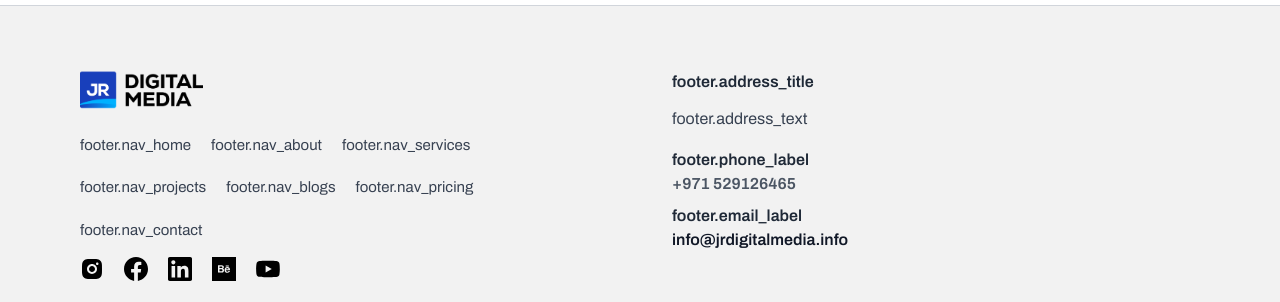
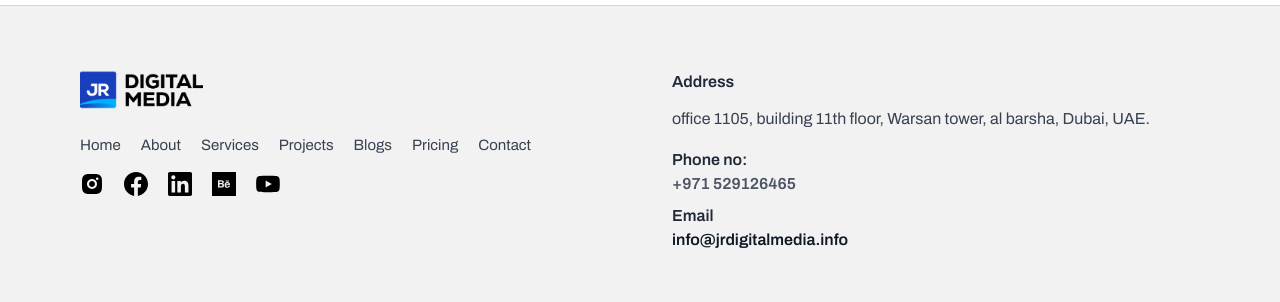
Before and after one commit to itssali20/JR-WEB, a React (Create React App) app: page /blog/digital-marketing-trends-2025 in a window 1280 px wide. Shown: the part 4264-4566 px from the top of the page. Built offline with nearby package versions, Linux system fonts and the light colour scheme; no server answers.

Commit message:
feat: Introduce `extracted_texts.json` for centralized text management and update internationalization files and components with new content.

```diff
--- a/public/locales/en/translation.json
+++ b/public/locales/en/translation.json
@@ -24,9 +24,19 @@
   "website_title": "WEBSITES",
   "website_tag": "Crafting engaging online experiences",
   "website_desc": "From stunning visuals to seamless functionality, we build websites that convert.",
+  "website_items_0": "Visual Content Strategy",
+  "website_items_1": "Content Creation",
+  "website_items_2": "Content Calendar",
+  "website_items_3": "Content Distribution",
+  "website_items_4": "Content Optimization",
+  "website_items_5": "Content Analytics",
   "social_title": "SOCIAL MEDIA",
   "social_tag": "Elevate your brand's online presence",
   "social_desc": "Engage your audience, build community, and drive traffic. Includes a free website.",
+  "social_items_0": "Responsive Design",
+  "social_items_1": "Prototyping",
+  "social_items_2": "User Journey Mapping",
+  "social_items_3": "UI Components",
   "crm_title": "CRM/ERP",
   "crm_tag": "Streamline your processes and customer relationships",
   "crm_desc": "Automate sales, marketing, and customer service workflows for enhanced efficiency.",
--- a/src/components/Footer.js
+++ b/src/components/Footer.js
@@ -32,43 +32,43 @@ export default function Footer() {
                   href="#"
                   className="hover:text-gray-900 transition text-[10px] lg:text-[15px]"
                 >
-                  {t('footer.nav_home')}
+                  {t('home')}
                 </a>
                 <a
                   href="#"
                   className="hover:text-gray-900 transition text-[10px] lg:text-[15px]"
                 >
-                  {t('footer.nav_about')}
+                  {t('about')}
                 </a>
                 <a
                   href="#"
                   className="hover:text-gray-900 transition text-[10px] lg:text-[15px]"
                 >
-                  {t('footer.nav_services')}
+                  {t('services')}
                 </a>
                 <a
                   href="#"
                   className="hover:text-gray-900 transition text-[10px] lg:text-[15px]"
                 >
-                  {t('footer.nav_projects')}
+                  {t('projects')}
                 </a>
                 <a
                   href="#"
                   className="hover:text-gray-900 transition text-[10px] lg:text-[15px]"
                 >
-                  {t('footer.nav_blogs')}
+                  {t('blogs')}
                 </a>
                 <a
                   href="#"
                   className="hover:text-gray-900 transition text-[10px] lg:text-[15px]"
                 >
-                  {t('footer.nav_pricing')}
+                  {t('pricing')}
                 </a>
                 <a
                   href="#"
                   className="hover:text-gray-900 transition text-[10px] lg:text-[15px]"
                 >
-                  {t('footer.nav_contact')}
+                  {t('contact')}
                 </a>
               </li>
             </ul>
@@ -126,12 +126,12 @@ export default function Footer() {
 
         {/* Right Section */}
         <div>
-          <h4 className="font-semibold mb-3">{t('footer.address_title')}</h4>
+          <h4 className="font-semibold mb-3">{t('address_heading')}</h4>
           <p className="text-gray-700 lg:mb-4 leading-relaxed">
-            {t('footer.address_text')}
+            {t('address_text')}
           </p>
-          <span className="font-semibold">{t('footer.phone_label')} <p className="text-gray-600 mb-2"> +971 529126465</p></span>
-          <span className="font-semibold">{t('footer.email_label')} <p className="text-gray-900 font-semibold mb-6">
+          <span className="font-semibold">{t('phone_label')} <p className="text-gray-600 mb-2"> +971 529126465</p></span>
+          <span className="font-semibold">{t('email_label')} <p className="text-gray-900 font-semibold mb-6">
             info@jrdigitalmedia.info
           </p></span>
         </div>
--- a/src/components/PricingSection.js
+++ b/src/components/PricingSection.js
@@ -24,12 +24,12 @@ export default function PricingSection() {
   const activeTabRef = useRef(null);
 
   const filters = [
-    { id: "web", label: t("pricing.filter_web"), icon: "💻" },
-    { id: "seo", label: t("pricing.filter_seo"), icon: "🔍" },
-    { id: "social", label: t("pricing.filter_social"), icon: "📱" },
-    { id: "cgi", label: t("pricing.filter_cgi"), icon: "🎬" },
-    { id: "erp", label: t("pricing.filter_erp"), icon: "📊" },
-    { id: "creative", label: t("pricing.filter_creative"), icon: "🎨" },
+    { id: "web", label: t("web"), icon: "💻" },
+    { id: "seo", label: t("seo"), icon: "🔍" },
+    { id: "social", label: t("social"), icon: "📱" },
+    { id: "cgi", label: t("cgi"), icon: "🎬" },
+    { id: "erp", label: t("erp"), icon: "📊" },
+    { id: "creative", label: t("creative"), icon: "🎨" },
   ];
 
   // Firestore collections
@@ -393,7 +393,7 @@ export default function PricingSection() {
 
                 <div className="mt-auto px-6 md:px-8 pb-6 md:pb-8">
                   <button className="w-full bg-gradient-to-r from-blue-600 to-blue-800 text-white font-semibold py-3 rounded-xl hover:from-blue-700 hover:to-blue-900 transition-all duration-300 transform hover:scale-105 shadow-lg hover:shadow-xl flex items-center justify-center gap-2">
-                    {t("pricing.get_started")} <ArrowRight size={18} />
+                    {t("get_started")} <ArrowRight size={18} />
                   </button>
                 </div>
               </div>
@@ -404,10 +404,10 @@ export default function PricingSection() {
             <div className="text-center py-16">
               <div className="text-6xl mb-4">🚧</div>
               <h3 className="text-2xl font-bold text-gray-600 mb-2">
-                {t("pricing.no_services_found")}
+                {t("no_services_found")}
               </h3>
               <p className="text-gray-500 max-w-md mx-auto">
-                {t("pricing.no_services_desc", { filter: currentFilterLabel.toLowerCase() })}
+                {t("no_services_desc", { filter: currentFilterLabel.toLowerCase() })}
               </p>
             </div>
           )}
@@ -433,7 +433,7 @@ export default function PricingSection() {
               <button
                 className={`${plan.buttonColor} text-white font-semibold py-3 px-10 rounded-full flex items-center justify-center gap-2 transition-all mx-auto`}
               >
-                {t("pricing.get_started")} <ArrowRight size={18} />
+                {t("get_started")} <ArrowRight size={18} />
               </button>
             </div>
           ))}
@@ -443,16 +443,16 @@ export default function PricingSection() {
       {/* CTA Section */}
       <div className="max-w-4xl mx-auto text-center mt-16 pt-8 border-t border-gray-200">
         <h3 className="text-2xl lg:text-3xl font-bold text-gray-900 mb-4">
-          {t("pricing.cta_heading")}
+          {t("need_custom_solution")}
         </h3>
         <p className="text-gray-600 mb-8 max-w-2xl mx-auto">
-          {t("pricing.cta_desc")}
+          {t("custom_solution_desc")}
         </p>
         <Link
           to="/contact"
           className="px-8 py-4 bg-gradient-to-r from-blue-600 to-blue-800 text-white font-semibold rounded-2xl hover:from-blue-700 hover:to-blue-900 transition-all duration-300 transform hover:scale-105 shadow-lg hover:shadow-xl"
         >
-          {t("pricing.get_custom_quote")}
+          {t("get_custom_quote")}
         </Link>
       </div>
     </section>
--- a/src/components/Services.js
+++ b/src/components/Services.js
@@ -13,32 +13,32 @@ const ServicesSection = () => {
   const services = [
     {
       id: 1,
-      title: t("services.websites_title"),
-      tag: t("services.websites_tag"),
+      title: t("website_title"),
+      tag: t("website_tag"),
       number: "01",
-      description: t("services.websites_desc"),
+      description: t("website_desc"),
       items: [
-        t("services.websites_items.0"),
-        t("services.websites_items.1"),
-        t("services.websites_items.2"),
-        t("services.websites_items.3"),
-        t("services.websites_items.4"),
-        t("services.websites_items.5"),
+        t("website_items_0"),
+        t("website_items_1"),
+        t("website_items_2"),
+        t("website_items_3"),
+        t("website_items_4"),
+        t("website_items_5"),
       ],
       image:
         "https://i.pinimg.com/564x/70/20/f4/7020f453974ebf3d25268e55e983b816.jpg",
     },
     {
       id: 2,
-      title: t("services.social_media_title"),
-      tag: t("services.social_media_tag"),
+      title: t("social_title"),
+      tag: t("social_tag"),
       number: "02",
-      description: t("services.social_media_desc"),
+      description: t("social_desc"),
       items: [
-        t("services.social_media_items.0"),
-        t("services.social_media_items.1"),
-        t("services.social_media_items.2"),
-        t("services.social_media_items.3"),
+        t("social_items_0"),
+        t("social_items_1"),
+        t("social_items_2"),
+        t("social_items_3"),
       ],
       image:
         "https://images.unsplash.com/photo-1587825140708-dfaf72ae4b04?auto=format&fit=crop&w=1000&q=80",
@@ -116,7 +116,7 @@ const ServicesSection = () => {
       <div className="relative z-10">
         <div className="mb-10 md:ml-[10%] px-2">
           <h2 className="text-2xl md:text-5xl font-bold mt-2 leading-tight">
-            {t("services.heading")}
+            {t("services_heading")}
           </h2>
         </div>
 
```
Also changed, not shown: public/locales/ar/translation.json (+10 -0 lines), public/locales/es/translation.json (+10 -0 lines), public/locales/pt/translation.json (+10 -0 lines), src/components/Contact.js (+15 -15 lines), src/components/Testimonials.js (+31 -25 lines).
